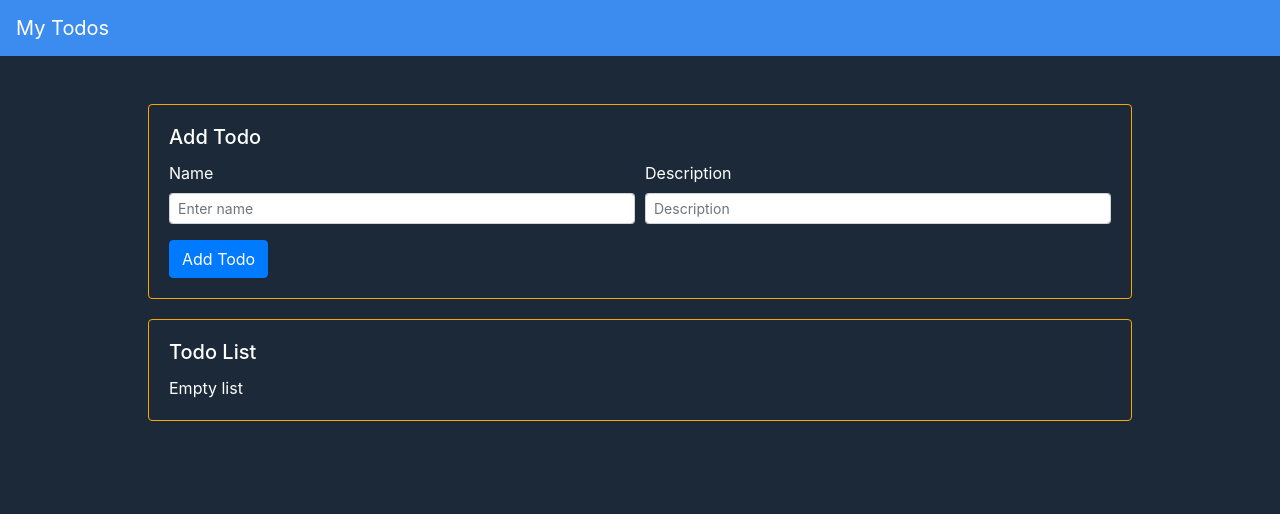
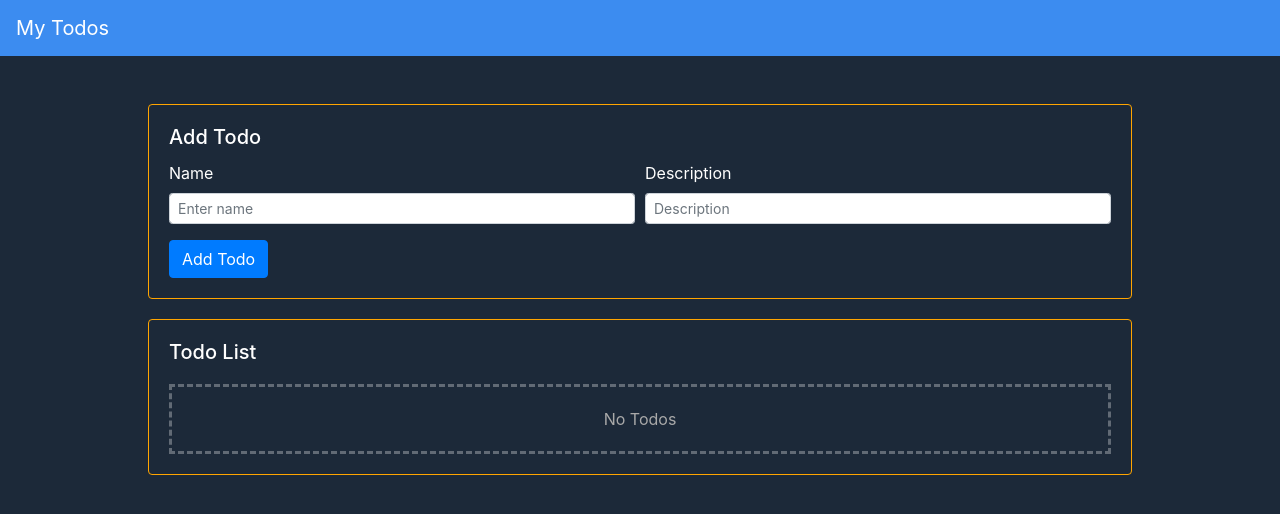
Before and after one commit to harshgandhi-1999/react-todo-app, a React (Create React App) app: page / in a window 1280 px wide. Shown: the top 514 px of the page. Built offline with nearby package versions, Linux system fonts and the light colour scheme.

Commit message:
No todos empty container added

```diff
--- a/src/components/TodoListComponent.css
+++ b/src/components/TodoListComponent.css
@@ -14,6 +14,18 @@
   padding: 12px 0;
 }
 
+.empty-container {
+  color: darkgrey;
+  display: flex;
+  flex-direction: row;
+  justify-content: center;
+  align-items: center;
+  margin-top: 20px;
+  padding: 20px 20px;
+  border: 3px solid rgba(255, 255, 255, 0.3);
+  border-style: dashed;
+}
+
 @media only screen and (max-width: 576px) {
   .buttons-style {
     margin-top: 10px;
--- a/src/components/TodoListComponent.js
+++ b/src/components/TodoListComponent.js
@@ -42,7 +42,7 @@ const TodoListComponent = ({ todos }) => {
         <Card.Body>
           <Card.Title>Todo List</Card.Title>
           {todos.length === 0 ? (
-            <div>Empty list</div>
+            <div className="empty-container">No Todos</div>
           ) : (
             <ListGroup>
               {todos.map((item) => {
```
